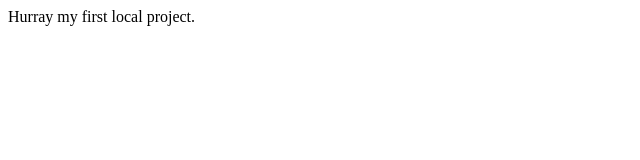
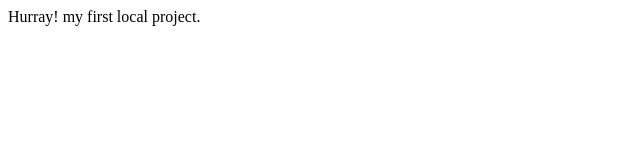
Before and after one commit to schoolflow360/localproject, a plain HTML site: page index.html in a window 1280 px wide. Shown: the full height of the page, 0-640 px from the left. Drawn offline with Linux system fonts and the light colour scheme.

Commit message:
Saturdays Work Commit

```diff
--- a/index.html
+++ b/index.html
@@ -1 +1 @@
-<p>Hurray my first local project.</p>
+<p>Hurray! my first local project.</p>
```
Also changed, not shown: about.html (added, +1 -0 lines).
